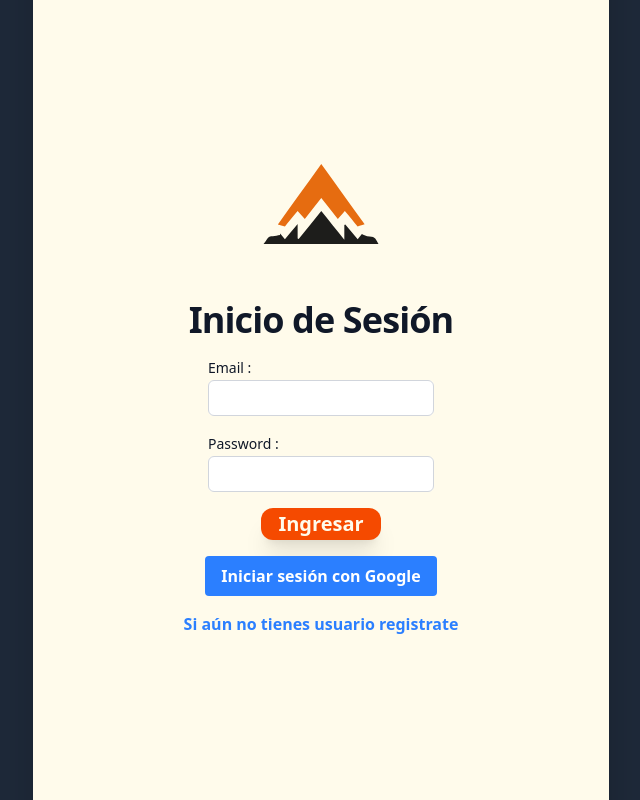
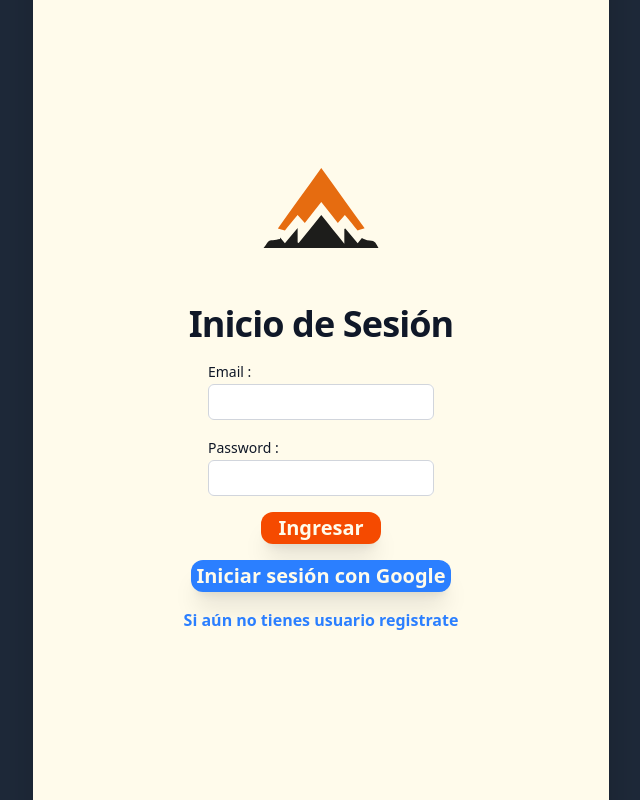
Before and after one commit to Buenaparte/cerro-metro-1, a React (Vite) app: page /login in a window 1280 px wide. Shown: the top 800 px of the page, without its empty margins (319-959 px from the left). Built offline with nearby package versions, Linux system fonts and the light colour scheme; no server answers.

Commit message:
Cambio boton login Google

```diff
--- a/src/pages/Login.jsx
+++ b/src/pages/Login.jsx
@@ -82,7 +82,8 @@ export default function Login() {
             transition delay-150 duration-300 ease-in-out hover:-translate-y-1 hover:scale-110">
               Ingresar</button>
 
-              <button type="button" onClick={handleGoogleLogin} className="bg-blue-500 hover:bg-blue-700 text-white font-bold py-2 px-4 rounded">
+              <button type="button" onClick={handleGoogleLogin} className="bg-blue-500 hover:bg-blue-700 active:bg-blue-900 font-bold shadow-xl rounded-xl w-65 h-8 text-amber-50 text-xl
+            transition delay-150 duration-300 ease-in-out hover:-translate-y-1 hover:scale-110">
                <span>Iniciar sesión con Google</span>
              </button>
 
```
